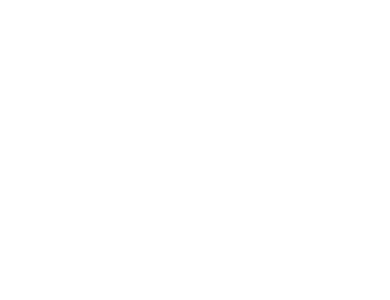
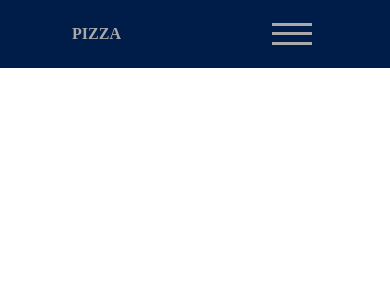
Before and after one commit to a-sha0234/Restaurent-landing-page, a React (Create React App) app: page / in a window 390 px wide. Shown: the top 300 px of the page. Built offline with nearby package versions, Linux system fonts and the light colour scheme.

Commit message:
create a responsive navbar, and style it

```diff
--- a/package.json
+++ b/package.json
@@ -6,6 +6,7 @@
     "@testing-library/jest-dom": "^5.16.4",
     "@testing-library/react": "^13.3.0",
     "@testing-library/user-event": "^13.5.0",
+    "node-sass": "^7.0.1",
     "react": "^18.1.0",
     "react-dom": "^18.1.0",
     "react-scripts": "5.0.1",
--- a/src/App.js
+++ b/src/App.js
@@ -1,5 +1,12 @@
+import Navbar from "./components/Navbar";
+import "../src/scss/main.scss";
+
 function App() {
-  return <div className="App"></div>;
+  return (
+    <div className="App">
+      <Navbar />
+    </div>
+  );
 }
 
 export default App;
--- /dev/null
+++ b/src/components/Navbar.js
@@ -0,0 +1,48 @@
+import { react, useState } from "react";
+
+export default function Navbar() {
+  const [navActive, setNavActive] = useState("nav__menu");
+  const [toggleIcon, setToggleIcon] = useState("nav__toggler");
+
+  function navToggle() {
+    navActive === "nav__menu"
+      ? setNavActive("nav__menu nav__active")
+      : setNavActive("nav__menu");
+
+    //toggle icon
+    toggleIcon === "nav__toggler"
+      ? setToggleIcon("nav__toggler toggle")
+      : setToggleIcon("nav__toggler");
+  }
+
+  return (
+    <nav className="nav">
+      <a href="#" className="nav__brand">
+        pizza
+      </a>
+      <ul className={navActive}>
+        <li className="nav__item">
+          <a href="#">Home</a>
+        </li>
+        <li className="nav__item">
+          {" "}
+          <a href="#">menu</a>
+        </li>
+        <li className="nav__item">
+          {" "}
+          <a href="#">opening hours</a>
+        </li>
+        <li className="nav__item">
+          {" "}
+          <a href="#">contact us</a>
+        </li>
+      </ul>
+
+      <div className={toggleIcon} onClick={navToggle}>
+        <div className="line1"></div>
+        <div className="line2"></div>
+        <div className="line3"></div>
+      </div>
+    </nav>
+  );
+}
--- /dev/null
+++ b/src/scss/_base.scss
@@ -0,0 +1,13 @@
+* {
+  box-sizing: border-box;
+  margin: 0;
+}
+
+li {
+  list-style: none;
+}
+
+a {
+  text-decoration: none;
+  color: darkgray;
+}
--- /dev/null
+++ b/src/scss/_components.scss
@@ -0,0 +1,70 @@
+.nav {
+  display: flex;
+  align-items: center;
+  justify-content: space-around;
+  height: 8vh;
+  background-color: rgb(0, 28, 73);
+
+  &__brand {
+    text-transform: uppercase;
+    font-weight: bold;
+  }
+
+  &__menu {
+    display: flex;
+    align-items: center;
+    justify-content: space-around;
+    gap: 3rem;
+  }
+
+  &__toggler div {
+    width: 2.5rem;
+    height: 0.2rem;
+    margin: 0.4rem;
+    background-color: darkgrey;
+    transition: 0.4s ease-in;
+  }
+
+  &__toggler {
+    cursor: pointer;
+    display: none;
+  }
+}
+
+@media screen and (max-width: 768px) {
+  .nav {
+    &__toggler {
+      display: block;
+    }
+
+    &__menu {
+      position: fixed;
+      top: 7vh;
+      right: 0;
+      width: 50%;
+      height: 93vh;
+      background-color: rgb(0, 28, 73);
+      flex-direction: column;
+      transform: translateX(100%);
+      transition: 0.3s ease-in;
+    }
+  }
+}
+
+// active class
+.nav__active {
+  transform: translateX(0);
+}
+
+//toggle icon animation
+.toggle .line1 {
+  transform: rotate(-45deg) translate(-9px, 5px);
+}
+
+.toggle .line2 {
+  opacity: 0;
+}
+
+.toggle .line3 {
+  transform: rotate(45deg) translate(-9px, -5px);
+}
--- /dev/null
+++ b/src/scss/main.scss
@@ -0,0 +1,3 @@
+@import "base";
+@import "components";
+@import "layout";
```
Also changed, not shown: src/scss/_layout.scss (added), 1 other file (tests, documents, lock files or other folders).
